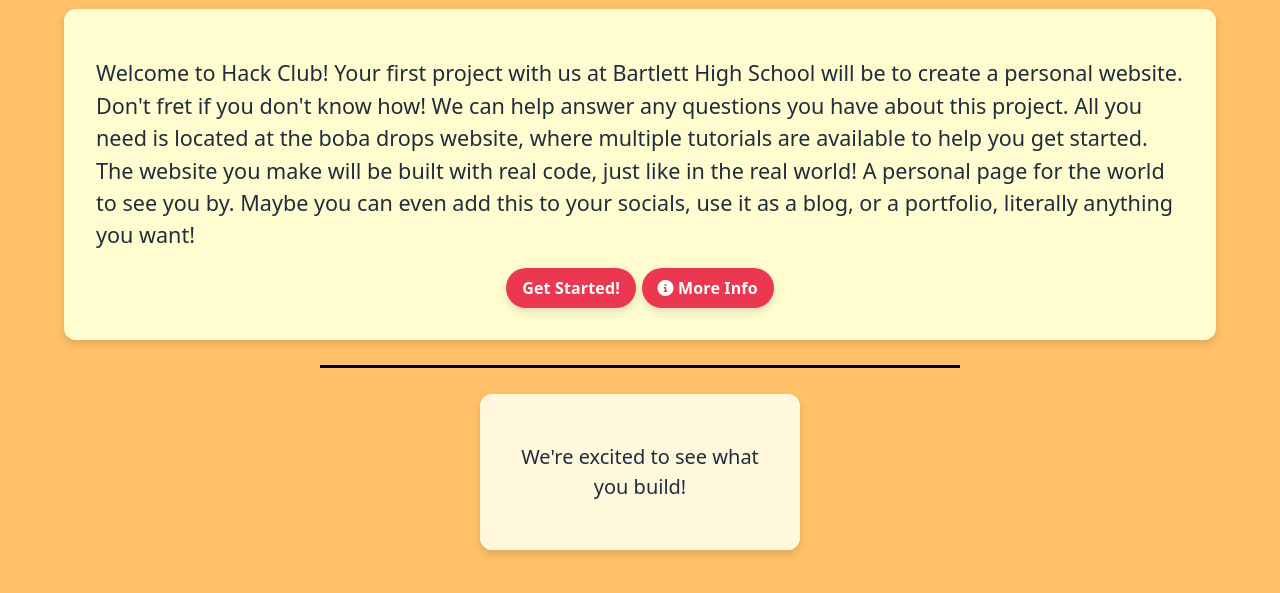
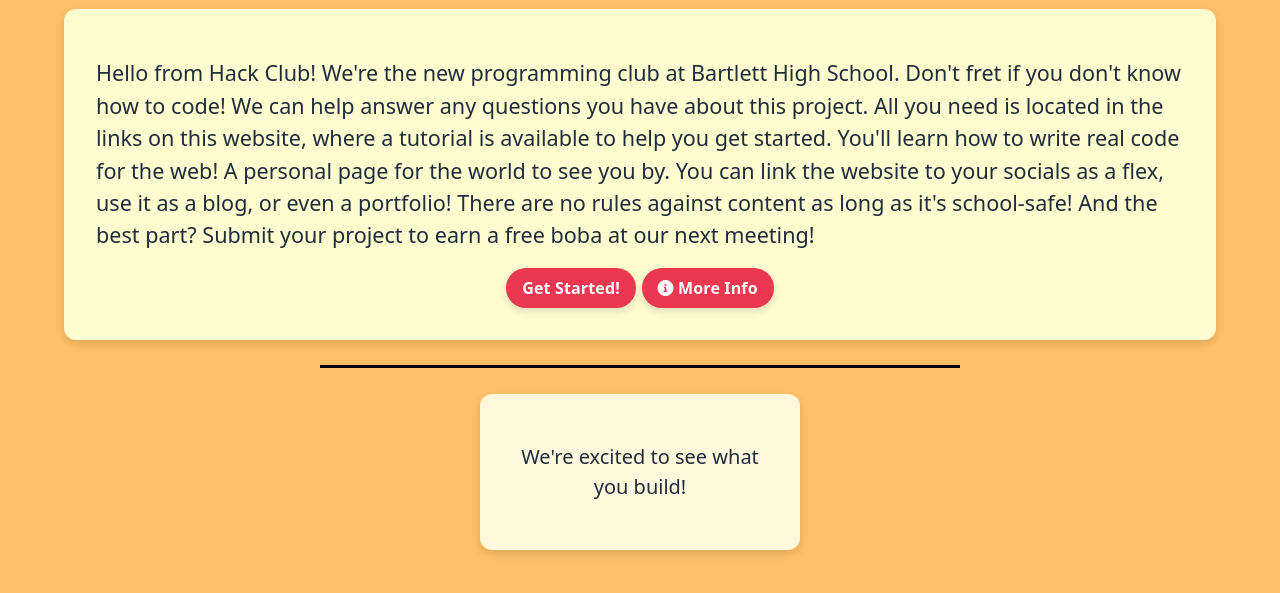
Before and after one commit to TheRealMopcornPuncher/BHS_BobaDrops, a plain HTML site: page index.html in a window 1280 px wide. Shown: the part 159-752 px from the top of the page. Drawn offline with Linux system fonts and the light colour scheme.

Commit message:
Update index.html

```diff
--- a/index.html
+++ b/index.html
@@ -18,10 +18,11 @@
     <hr style="width: 50%; margin-left: 25%; margin-right: 25%; margin-top: 1%; margin-bottom: 2%; border: none; border-top: 3px solid black;">
 
     <div style="margin-left: 5%; margin-right: 5%; background-color: #FFFDD0; font-size: 135%;" class="card">
-       <p>Welcome to Hack Club! Your first project with us at Bartlett High School will be to create a personal website. Don't fret if you don't know how! We
-        can help answer any questions you have about this project. All you need is located at the boba drops website, where multiple tutorials
-        are available to help you get started. The website you make will be built with real code, just like in the real world! A personal page
-        for the world to see you by. Maybe you can even add this to your socials, use it as a blog, or a portfolio, literally anything you want!
+       <p>Hello from Hack Club! We're the new programming club at Bartlett High School. Don't fret if you don't know how to code! We
+        can help answer any questions you have about this project. All you need is located in the links on this website, where a tutorial
+        is available to help you get started. You'll learn how to write real code for the web! A personal page for the world to see you by.
+        You can link the website to your socials as a flex, use it as a blog, or even a portfolio! There are no rules against content
+        as long as it's school-safe! And the best part? Submit your project to earn a free boba at our next meeting!
        </p>
 
        <div style="text-align: center;">
```
